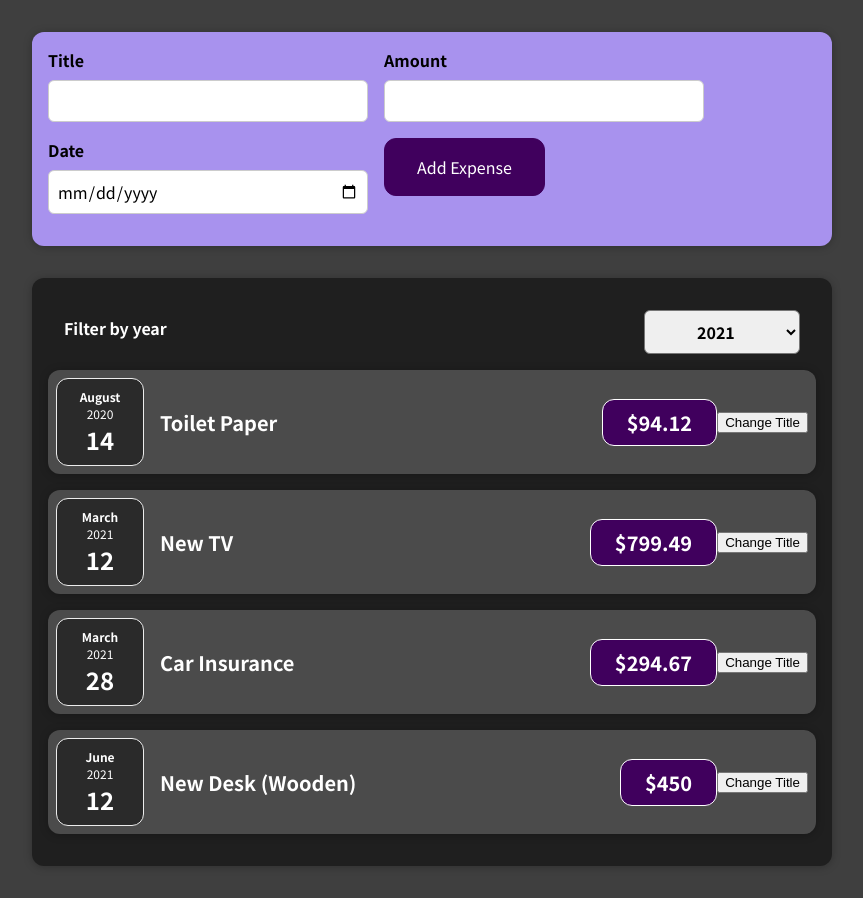
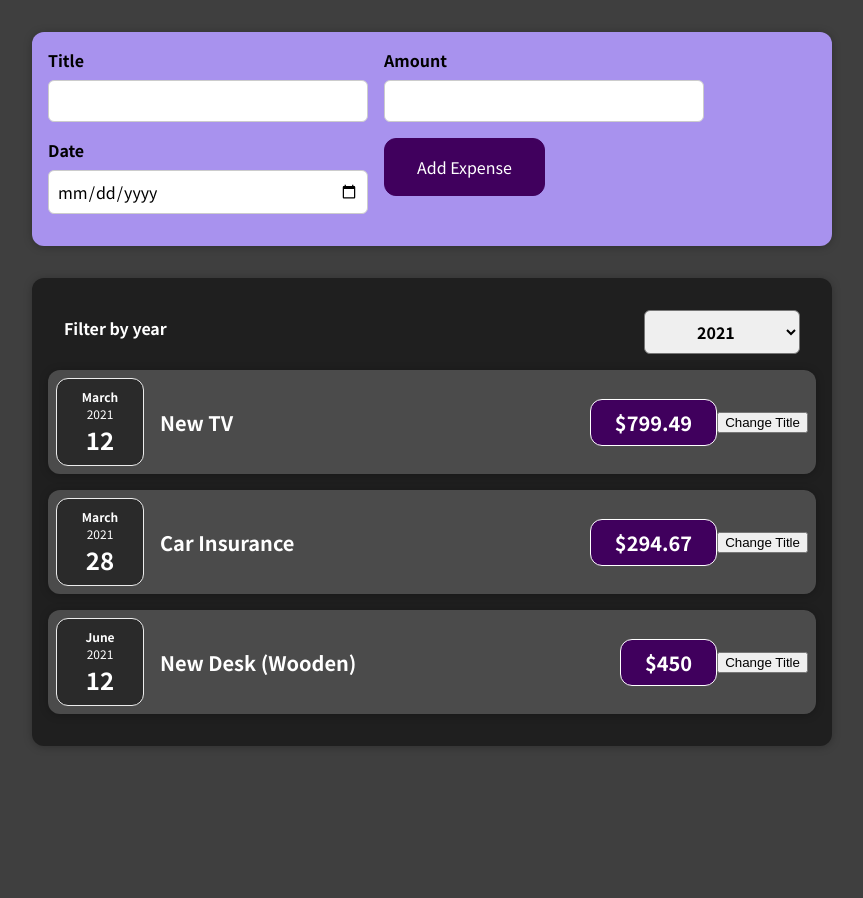
Before and after one commit to newbpydev/react-complete-guide, a React (Create React App) app: page / in a window 1280 px wide. Shown: the whole page, without its empty margins (208-1071 px from the left). After the commit the page ends 800 px from the top, so only its background shows below. Built offline with nearby package versions, Linux system fonts and the light colour scheme.

Commit message:
feat: functional filter added

```diff
--- a/src/App.js
+++ b/src/App.js
@@ -1,8 +1,8 @@
+import React, { useState } from "react";
 import Expenses from "./components/Expenses/Expenses";
 import NewExpense from "./components/NewExpense/NewExpense";
 
-function App() {
-  const expenses = [
+const DUMMY_EXPENSES = [
   {
     id: "e1",
     title: "Toilet Paper",
@@ -24,10 +24,12 @@ function App() {
   },
 ];
 
+function App() {
+  const [expenses, setExpenses] = useState(DUMMY_EXPENSES);
+
   const addExpenseHandler = (newExpense) => {
-    console.log("I am adding new expenses to the list in App.js");
-    console.log(newExpense);
-  }
+    setExpenses((prevExpenses) => [newExpense, ...prevExpenses]);
+  };
 
   return (
     <div>
--- a/src/components/Expenses/ExpenseItem.js
+++ b/src/components/Expenses/ExpenseItem.js
@@ -22,5 +22,4 @@ function ExpenseItem(props) {
     </Card>
   );
 }
-// console.log(props.date.toLocaleString("en-us", options));
 export default ExpenseItem;
--- a/src/components/Expenses/Expenses.js
+++ b/src/components/Expenses/Expenses.js
@@ -6,38 +6,43 @@ import "./Expenses.css";
 
 function Expenses(props) {
   const [filterYear, setfilterYear] = useState("2021");
-  console.log(filterYear);
+
+
+  // const filterExpenseItemEls = props.expensesList.filter((expense) =>
+  //   expense.date.getFullYear().toString() === filterYear
+  // );
+
+  // const ExpenseItemEls = filterExpenseItemEls.map((expense) => (
+  //   <ExpenseItem
+  //     key={expense.id}
+  //     title={expense.title}
+  //     amount={expense.amount}
+  //     date={expense.date}
+  //   />
+  // ));
+
+  //! The same code but now together, note the pigiback from filter().map()
+  const ExpenseItemEls = props.expensesList
+    .filter((expense) => expense.date.getFullYear().toString() === filterYear)
+    .map((expense) => (
+      <ExpenseItem
+        key={expense.id}
+        title={expense.title}
+        amount={expense.amount}
+        date={expense.date}
+      />
+    ));
+
 
   function filterYearHandler(event) {
-    console.log(event.target.value);
     setfilterYear(event.target.value);
   }
 
-  console.log(props);
   return (
     <Card className="expenses">
       <ExpensesFilter onFilter={filterYearHandler} selected={filterYear} />
 
-      <ExpenseItem
-        title={props.expensesList[0].title}
-        amount={props.expensesList[0].amount}
-        date={props.expensesList[0].date}
-      />
-      <ExpenseItem
-        title={props.expensesList[1].title}
-        amount={props.expensesList[1].amount}
-        date={props.expensesList[1].date}
-      />
-      <ExpenseItem
-        title={props.expensesList[2].title}
-        amount={props.expensesList[2].amount}
-        date={props.expensesList[2].date}
-      />
-      <ExpenseItem
-        title={props.expensesList[3].title}
-        amount={props.expensesList[3].amount}
-        date={props.expensesList[3].date}
-      />
+      {ExpenseItemEls}
     </Card>
   );
 }
--- a/src/components/Expenses/ExpensesFilter.js
+++ b/src/components/Expenses/ExpensesFilter.js
@@ -3,7 +3,6 @@ import React from "react";
 import "./ExpensesFilter.css";
 
 const ExpensesFilter = (props) => {
-  console.log(props);
   return (
     <div className="expenses-filter">
       <div className="expenses-filter__control">
--- a/src/components/NewExpense/NewExpense.js
+++ b/src/components/NewExpense/NewExpense.js
@@ -8,7 +8,6 @@ const NewExpense = (props) => {
       ...enteredExpenseData,
       id: Math.random().toString(),
     }
-    // console.log(expenseData);
     props.onAddExpense(expenseData);
   }
 
--- a/src/components/NewExpense/NewExpenseForm.js
+++ b/src/components/NewExpense/NewExpenseForm.js
@@ -7,15 +7,12 @@ const NewExpenseForm = ( props) => {
   const [enteredDate, setEnteredDate] = useState("");
 
   const titleChangeHandler = (event) => {
-    // console.log(event.target.value);
     setEnteredTitle(event.target.value);
   };
   const amountChangeHandler = (event) => {
-    // console.log( typeof event.target.value);
     setEnteredAmount(event.target.value);
   };
   const dateChangeHandler = (event) => {
-    // console.log(typeof event.target.value);
     setEnteredDate(event.target.value);
   };
 
@@ -26,7 +23,6 @@ const NewExpenseForm = ( props) => {
       amount: enteredAmount,
       date: new Date(enteredDate),
     }
-    // console.log(expenseData);
     props.onSaveExpenseData(expenseData);
 
     setEnteredTitle("");
```
Lines whose indentation alone changed are shown as unchanged.
